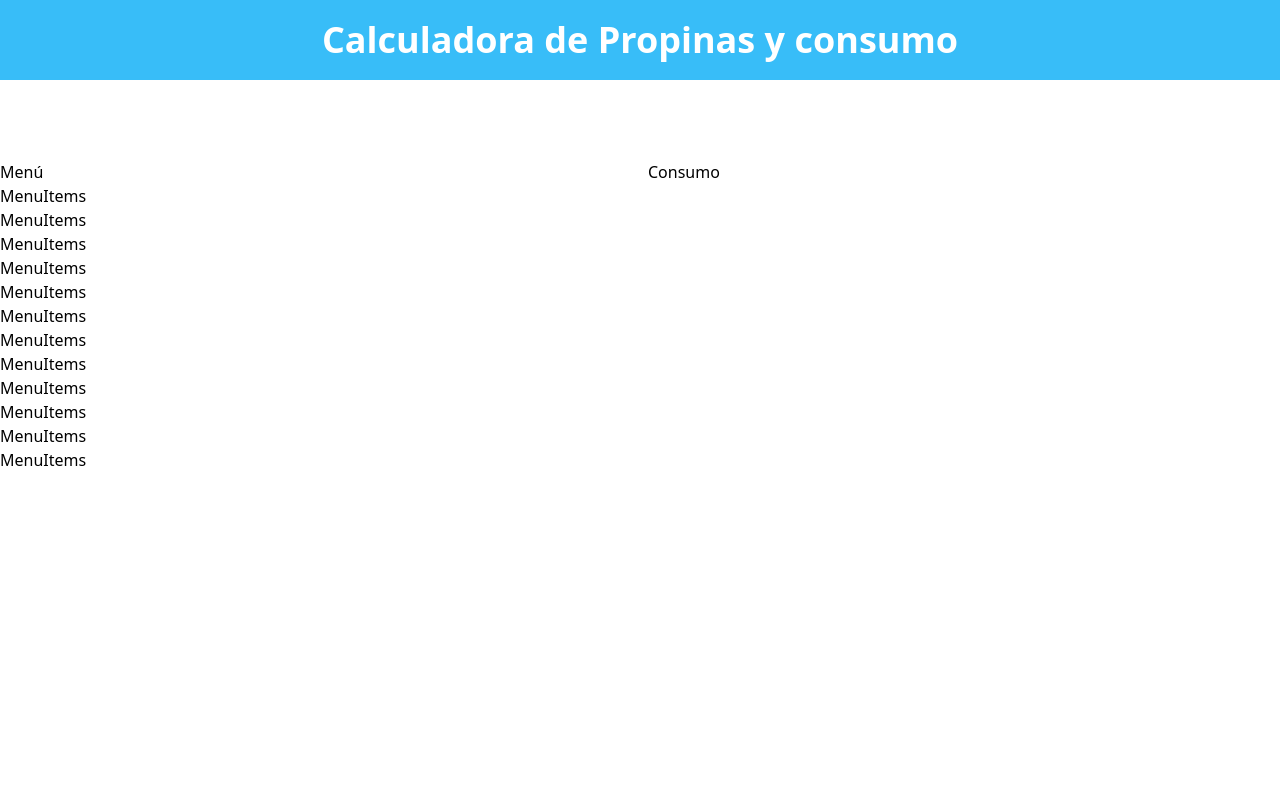
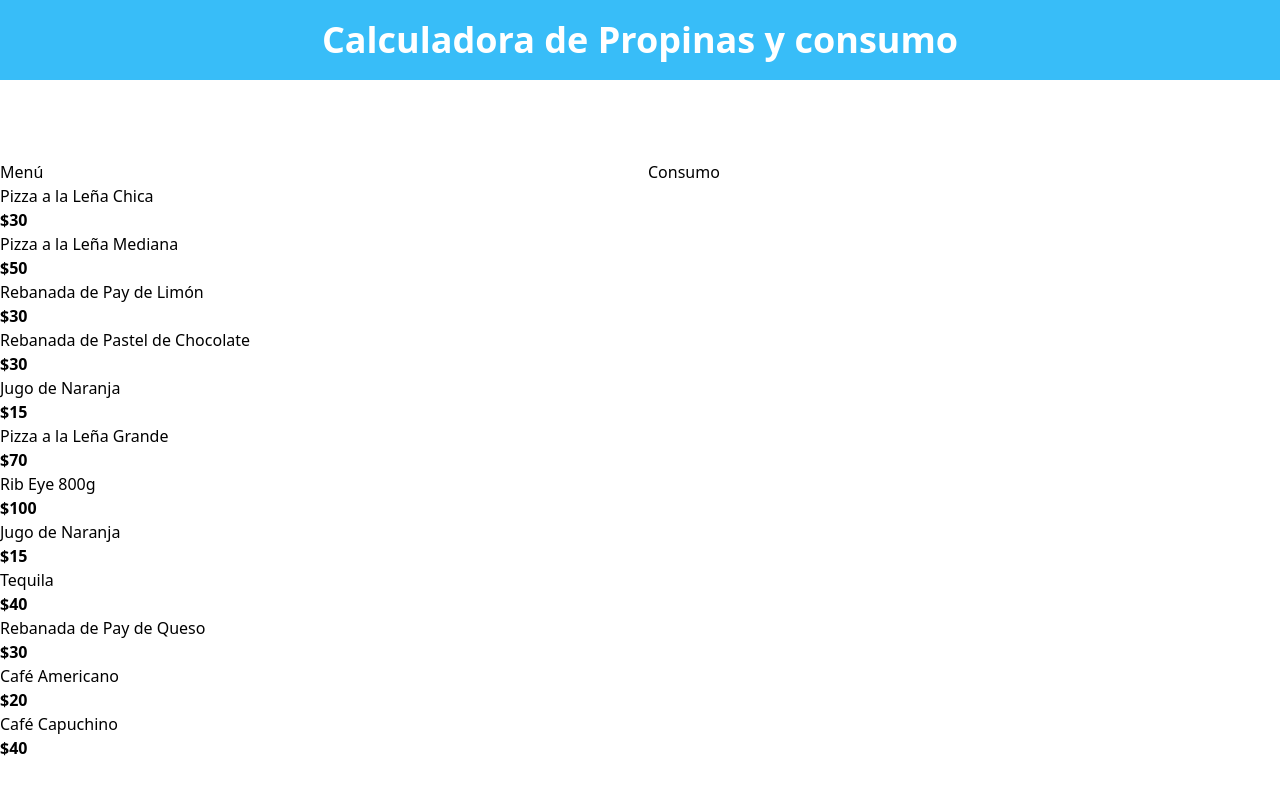
Before and after one commit to AlejandroDev8/Tip-Calculator-TS, a React (Vite) app: page / in a window 1280 px wide. Shown: the top 792 px of the page. Built offline with nearby package versions, Linux system fonts and the light colour scheme.

Commit message:
Pass menu item data to MenuItems component for rendering item details

```diff
--- a/src/App.tsx
+++ b/src/App.tsx
@@ -15,7 +15,7 @@ export const App = () => {
       <div>
         <h2>Menú</h2>
         {menuItems.map(item => (
-          <MenuItems key={item.id}/>
+          <MenuItems key={item.id} item={item}/>
         ))}
       </div>
       <div>
--- a/src/components/MenuItems.tsx
+++ b/src/components/MenuItems.tsx
@@ -1,5 +1,14 @@
-export const MenuItems = () => {
+import type {MenuItemsType} from '../types'
+
+type MenuItemsProps = {
+  item: MenuItemsType
+}
+
+export const MenuItems = ({item} : MenuItemsProps) => {
   return (
-    <div>MenuItems</div>
+    <>
+      <p>{item.name}</p>
+      <p className='font-black'>${item.price}</p>
+    </>
   )
 }
```
